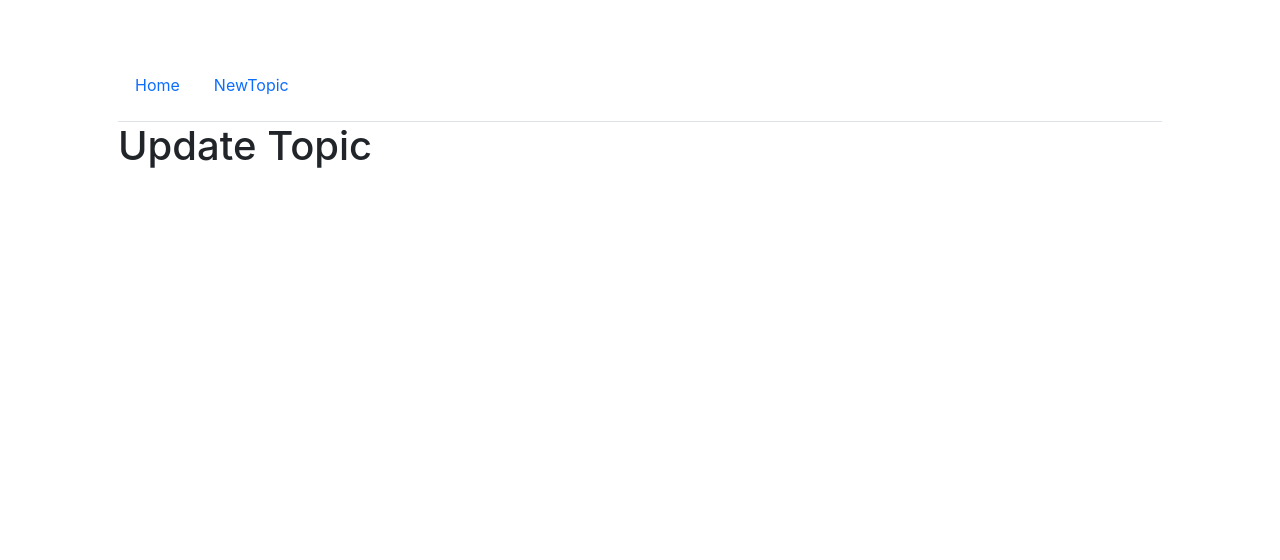
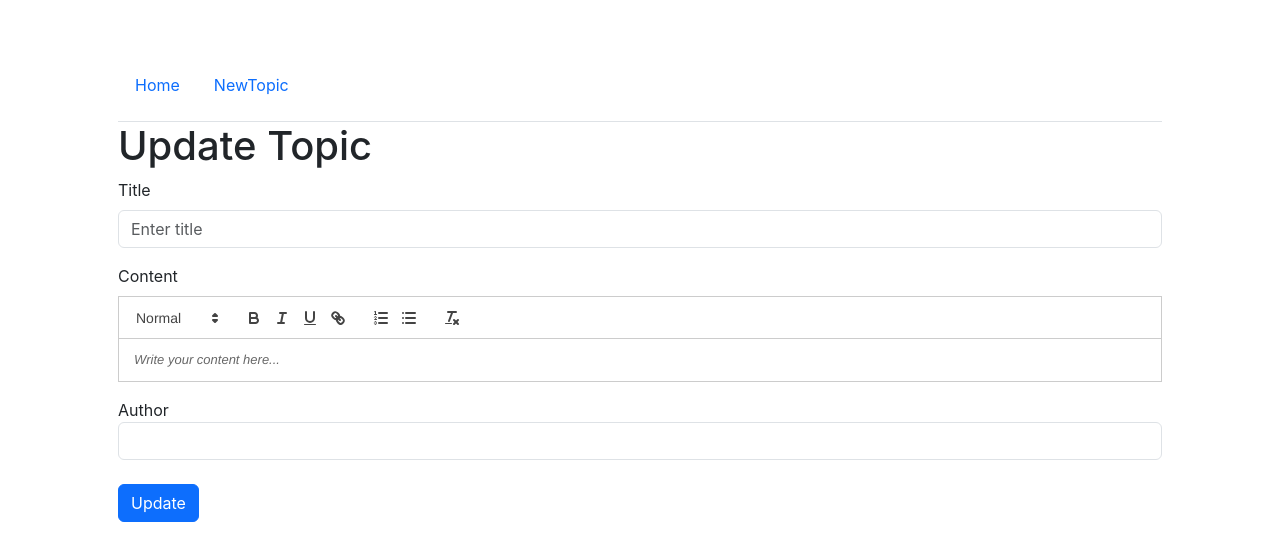
Before and after one commit to PeerapatAtta/React_MERN_Auth-CRUD, a React (Create React App) app in the folder client/: page /blog/edit/1 in a window 1280 px wide. Shown: the top 560 px of the page. Built offline with nearby package versions, Linux system fonts and the light colour scheme; no server answers.

Commit message:
44. React Quill

```diff
--- a/client/package.json
+++ b/client/package.json
@@ -8,8 +8,10 @@
     "@testing-library/react": "^16.3.0",
     "@testing-library/user-event": "^13.5.0",
     "axios": "^1.9.0",
-    "react": "^19.1.0",
-    "react-dom": "^19.1.0",
+    "html-react-parser": "^5.2.5",
+    "react": "^18.3.1",
+    "react-dom": "^18.3.1",
+    "react-quill": "^2.0.0",
     "react-router-dom": "^7.6.0",
     "react-scripts": "5.0.1",
     "sweetalert2": "^11.22.0",
--- a/client/src/components/EditComponent.js
+++ b/client/src/components/EditComponent.js
@@ -3,16 +3,25 @@ import NavbarComponent from "./NavbarComponent";
 import axios from "axios";
 import Swal from "sweetalert2";
 import { useParams } from "react-router-dom"; // Import useParams
+import ReactQuill from "react-quill";
+import "react-quill/dist/quill.snow.css"; // Import Quill styles
 
 const EditComponent = () => {
     // กำหนดค่าเริ่มต้นให้กับ state
     const [state, setState] = useState({
         title: "",
-        content: "",
         author: "",
         slug: ""
     });
-    const { title, content, author } = state;
+    const { title, author } = state;
+
+    // แยก state สำหรับ content เนื่องจากใช้ ReactQuill
+    const [content, setContent] = useState("");
+    // ฟังก์ชันสำหรับจัดการการเปลี่ยนแปลงใน ReactQuill
+    const submitContent = (event) => {
+        setContent(event); // อัพเดตค่า content ใน state
+    }
+
     const { slug } = useParams(); // Get slug param
 
     // ใช้ useEffect เพื่อดึงข้อมูลจาก API เมื่อคอมโพเนนต์ถูกเรนเดอร์
@@ -22,15 +31,44 @@ const EditComponent = () => {
             .then((response) => {
                 console.log(response.data);
                 const { title, content, author, slug } = response.data;
-                setState({
-                    title,
-                    content,
-                    author,
-                    slug
-                });
+                setState({ title, content,author, slug }); // Set title, author, and slug in state
+                setContent(content); // Set content for ReactQuill
             })
             .catch((error) => alert('Error fetching blog data:', error));
     }, [slug]);
+
+    // ฟังก์ชันสำหรับแสดงฟอร์มอัพเดต
+    const showUpdateForm = () => (
+        <form onSubmit={submitForm}>
+            <div className="form-group">
+                <label className="form-label">Title</label>
+                <input type="text"
+                    className="form-control"
+                    placeholder="Enter title"
+                    value={title}
+                    onChange={inputValue("title")}
+                />
+            </div>
+
+            <div className="form-group mt-3">
+                <label className="form-label">Content</label>
+                <ReactQuill
+                    value={content}
+                    onChange={submitContent}
+                    theme="snow"
+                    className="mb-3"
+                    placeholder="Write your content here..."
+                />
+            </div>
+
+            <div className="form-group mt-3">
+                <label>Author</label>
+                <input type="text" className="form-control" value={author} onChange={inputValue("author")} />
+            </div>
+            <br />
+            <input type="submit" value="Update" className="btn btn-primary" />
+        </form>
+    );
 
     // กำหนดค่าให้กับ state เมื่อมีการเปลี่ยนแปลงใน input
     const inputValue = name => event => {
@@ -43,26 +81,23 @@ const EditComponent = () => {
     // ฟังก์ชันสำหรับจัดการการส่งฟอร์ม
     const submitForm = (e) => {
         e.preventDefault(); // ป้องกันการรีเฟรชหน้าเว็บ
-        // console.table({ title, content, author }); // แสดงค่าใน console
         console.log("API URL = ", process.env.REACT_APP_API);
-        axios.post(`${process.env.REACT_APP_API}/create`, {
-            title,
-            content,
-            author
-        })
+        axios
+            .put(`${process.env.REACT_APP_API}/blog/${slug}`, {
+                title,
+                content,
+                author
+            })
             .then(reponse => {
-                // alert("Topic created successfully!");
                 Swal.fire({
                     title: "Alert",
-                    text: "Topic created successfully!",
+                    text: "Topic update successfully!",
                     icon: "success"
                 });
-                // รีเซ็ตค่าใน state หลังจากส่งข้อมูลสำเร็จ
-                setState({
-                    title: "",
-                    content: "",
-                    author: ""
-                });
+
+                const { title, content, author, slug } = reponse.data;
+                setState({ title, author, slug }); // Update state with new values
+                setContent(content); // Update content for ReactQuill
             })
             .catch(err => {
                 // alert(err.reponse.data.error);
@@ -78,6 +113,7 @@ const EditComponent = () => {
         <div className="container p-5">
             <NavbarComponent />
             <h1>Update Topic</h1>
+            {showUpdateForm()}
 
         </div>
     );
--- a/client/src/components/FormComponent.js
+++ b/client/src/components/FormComponent.js
@@ -2,15 +2,18 @@ import { useState } from "react";
 import NavbarComponent from "./NavbarComponent";
 import axios from "axios";
 import Swal from "sweetalert2";
+import ReactQuill from "react-quill";
+import "react-quill/dist/quill.snow.css"; // Import Quill styles
 
 const FormComponent = () => {
     // กำหนดค่าเริ่มต้นให้กับ state
     const [state, setState] = useState({
         title: "",
-        content: "",
         author: ""
     });
-    const { title, content, author } = state;
+    const { title, author } = state;
+
+    const [content, setContent] = useState(""); // แยก state สำหรับ content เนื่องจากใช้ ReactQuill
 
     // กำหนดค่าให้กับ state เมื่อมีการเปลี่ยนแปลงใน input
     const inputValue = name => event => {
@@ -18,6 +21,11 @@ const FormComponent = () => {
             ...state,
             [name]: event.target.value // อัพเดตค่าใน state ตามชื่อของ input
         });
+    }
+
+    // ฟังก์ชันสำหรับจัดการการเปลี่ยนแปลงใน ReactQuill
+    const submitContent = (event) => {
+        setContent(event); // อัพเดตค่า content ใน state
     }
 
     // ฟังก์ชันสำหรับจัดการการส่งฟอร์ม
@@ -40,9 +48,10 @@ const FormComponent = () => {
                 // รีเซ็ตค่าใน state หลังจากส่งข้อมูลสำเร็จ
                 setState({
                     title: "",
-                    content: "",
                     author: ""
                 });
+                setContent(""); // รีเซ็ต content
+                // ล้างค่าใน input ของ ReactQuill
             })
             .catch(err => {
                 // alert(err.reponse.data.error);
@@ -59,6 +68,7 @@ const FormComponent = () => {
             <NavbarComponent />
             <h1>New Topic</h1>
             <form onSubmit={submitForm}>
+
                 <div className="form-group">
                     <label className="form-label">Title</label>
                     <input type="text"
@@ -68,10 +78,18 @@ const FormComponent = () => {
                         onChange={inputValue("title")}
                     />
                 </div>
+
                 <div className="form-group mt-3">
                     <label className="form-label">Content</label>
-                    <textarea className="form-control" value={content} placeholder="Enter content" onChange={inputValue("content")}></textarea>
+                    <ReactQuill
+                        value={content}
+                        onChange={submitContent}
+                        theme="snow"
+                        className="mb-3"
+                        placeholder="Write your content here..."
+                    />
                 </div>
+
                 <div className="form-group mt-3">
                     <label>Author</label>
                     <input type="text" className="form-control" value={author} onChange={inputValue("author")} />
```
Also changed, not shown: 1 other file (tests, documents, lock files or other folders).
